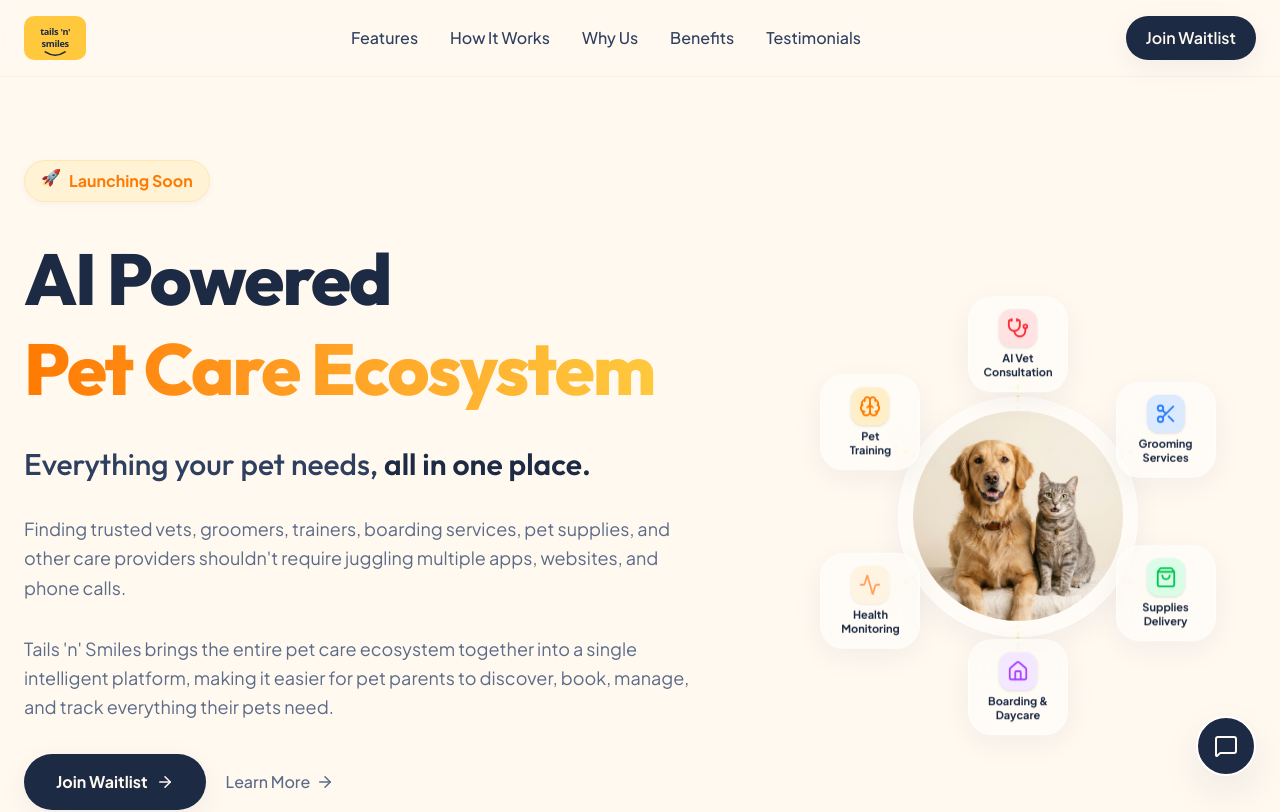
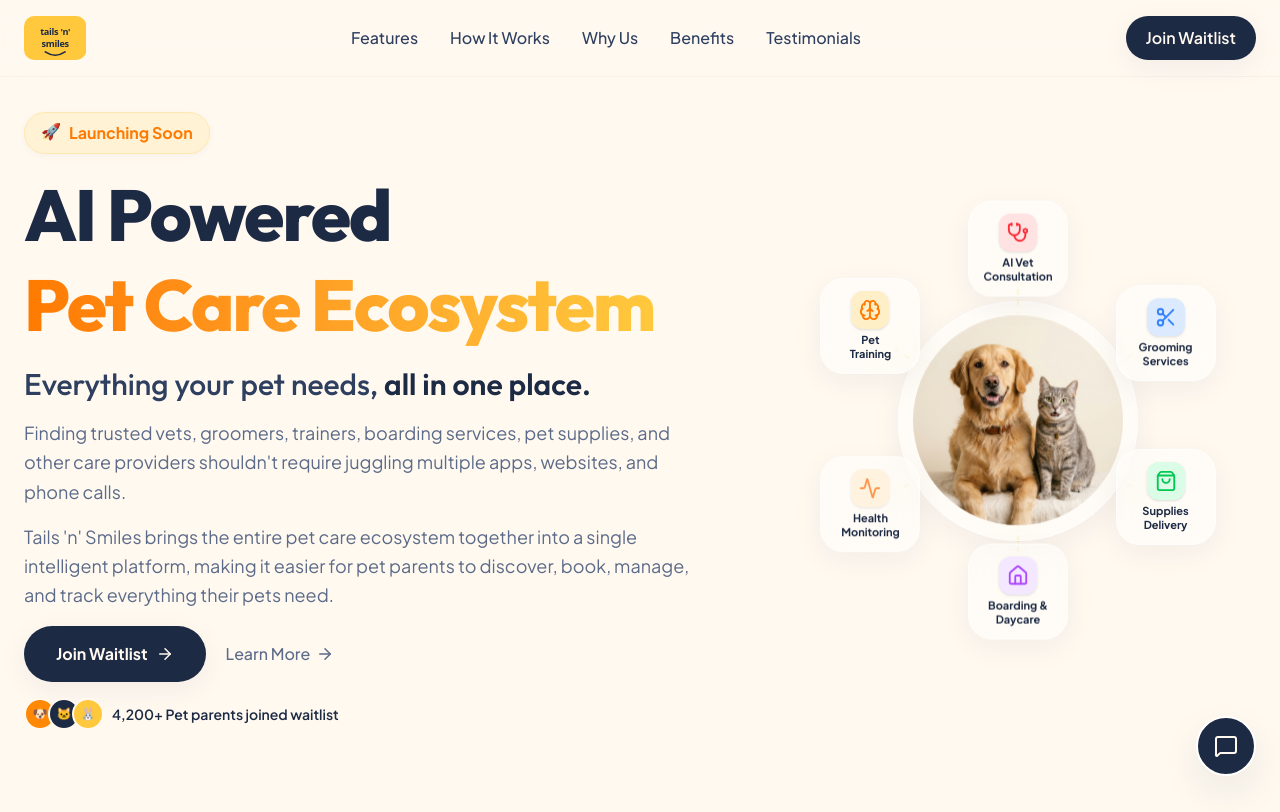
Before and after one commit to Minitheja/tails_-n-_smiles, a React (Vite) app: page / in a window 1280 px wide. Shown: the top 812 px of the page. Built offline with nearby package versions, Linux system fonts and the light colour scheme.

Commit message:
Reduce vertical spacing and padding in hero section

```diff
--- a/src/App.jsx
+++ b/src/App.jsx
@@ -391,8 +391,7 @@ function App() {
         </AnimatePresence>
       </nav>
 
-      {/* HERO SECTION */}
-      <header id="hero" className="pt-32 pb-24 md:pt-40 md:pb-32 px-6 overflow-hidden">
+      <header id="hero" className="pt-20 pb-16 md:pt-28 md:pb-20 px-6 overflow-hidden">
         <div className="max-w-7xl mx-auto grid grid-cols-1 lg:grid-cols-12 gap-16 items-center">
 
           {/* Left Hero Content */}
@@ -400,7 +399,7 @@ function App() {
             initial={{ opacity: 0, x: -30 }}
             animate={{ opacity: 1, x: 0 }}
             transition={{ duration: 0.8 }}
-            className="lg:col-span-7 space-y-8"
+            className="lg:col-span-7 space-y-4"
           >
             {/* Launching Soon Badge */}
             <div className="inline-flex items-center gap-2 bg-[#FFC83D]/15 text-[#FF7A00] font-bold px-4 py-2 rounded-full border border-[#FFC83D]/25 shadow-soft-sm">
@@ -419,6 +418,7 @@ function App() {
               Everything your pet needs, <strong className="text-[#1D2A44] font-semibold">all in one place.</strong>
             </p>
 
+            <div className="space-y-4">
               <p className="text-lg leading-relaxed text-[#5C6B89] max-w-2xl">
                 Finding trusted vets, groomers, trainers, boarding services, pet supplies, and other care providers shouldn't require juggling multiple apps, websites, and phone calls.
               </p>
@@ -426,6 +426,7 @@ function App() {
               <p className="text-lg leading-relaxed text-[#5C6B89] max-w-2xl">
                 Tails 'n' Smiles brings the entire pet care ecosystem together into a single intelligent platform, making it easier for pet parents to discover, book, manage, and track everything their pets need.
               </p>
+            </div>
 
             {/* CTA Button */}
             <div className="flex flex-wrap items-center gap-5">
```
Lines whose indentation alone changed are shown as unchanged.
